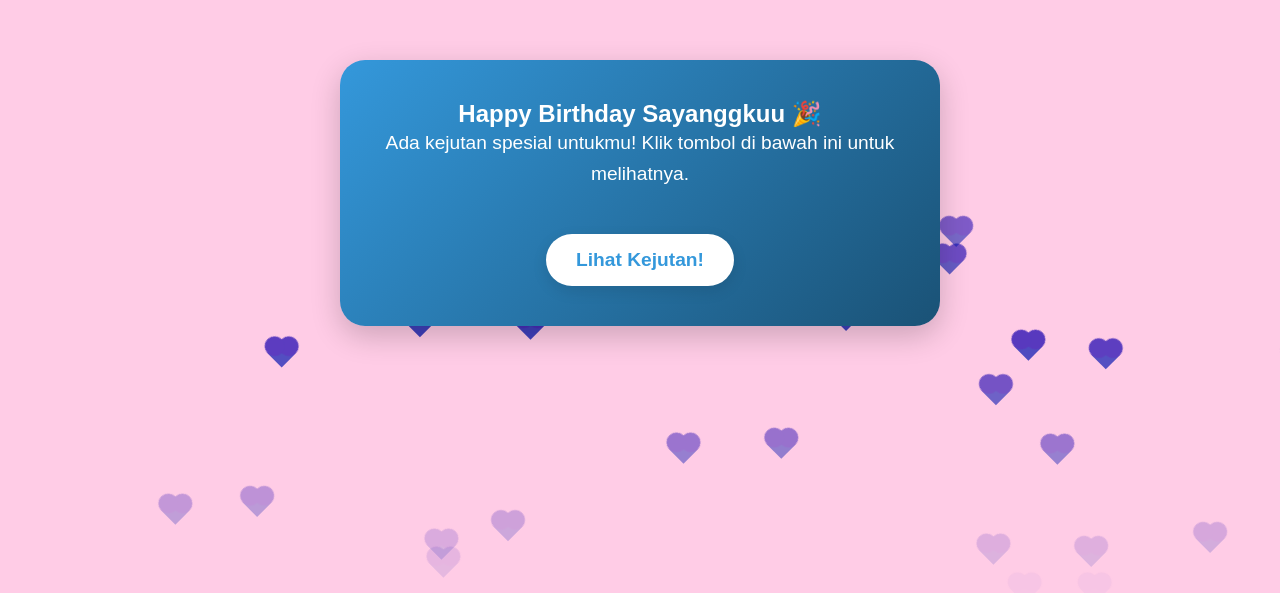
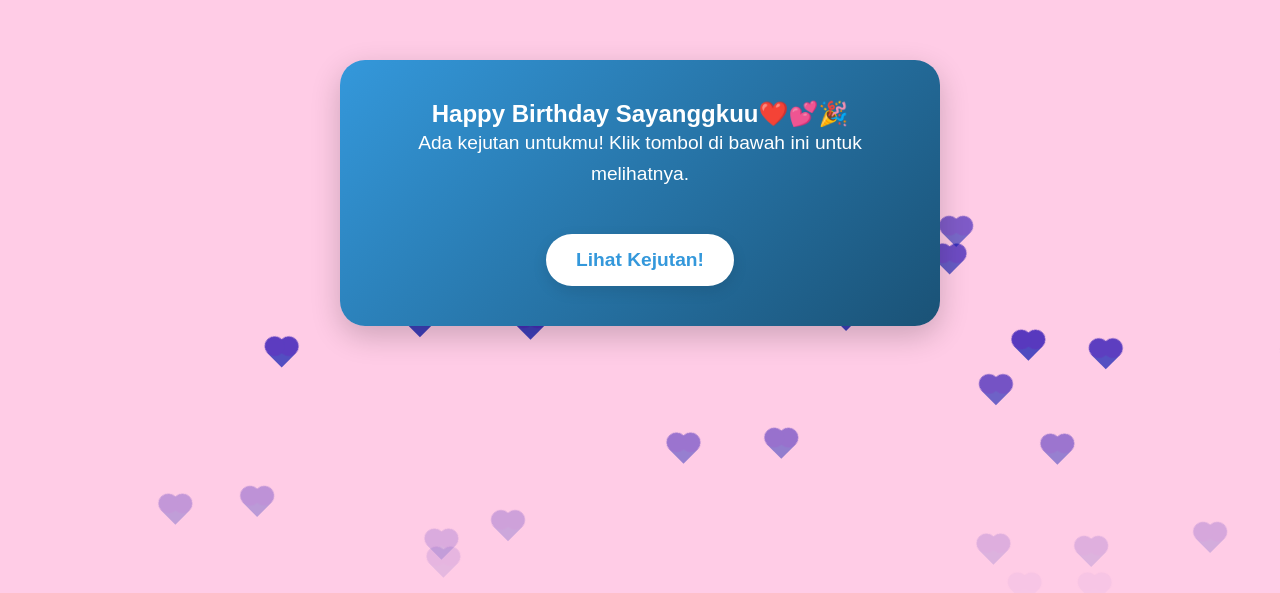
Before and after one commit to caesarsitumorang/Birthday-Pretty-Vera, a plain HTML site: page index.html in a window 1280 px wide. Shown: the part 207-800 px from the top of the page. Drawn offline with Linux system fonts and the light colour scheme.

Commit message:
Update index.html

```diff
--- a/index.html
+++ b/index.html
@@ -11,8 +11,8 @@
 
     <!-- Page 1: Welcome -->
     <div id="page1" class="page active">
-        <h2>Happy Birthday Sayanggkuu 🎉</h2>
-        <p>Ada kejutan spesial untukmu! Klik tombol di bawah ini untuk melihatnya.</p>
+        <h2>Happy Birthday Sayanggkuu❤️💕🎉</h2>
+        <p>Ada kejutan untukmu! Klik tombol di bawah ini untuk melihatnya.</p>
         <button class="btn" onclick="nextPage()">Lihat Kejutan!</button>
     </div>
 
@@ -45,7 +45,7 @@
 
     <!-- Page 3: Birthday Wishes -->
     <div id="page3" class="page">
-        <h1>Selamat ulang tahun yaaaaaaaaaaa
+        <h1>Selamat ulang tahun yaa
             <span id="nameDisplay"></span></h1>
         <p>Halo cantik selamat ulang tahun ya sayangg, hari ini kamu berumur <span id="ageDisplay"></span>. hari ini adalah hari spesial karena kamu bertambah satu tahun lebih dewasa. semoga rezekimu dilancarkan segala urusanmu dimudahkan, dan kamu selalu diberikan kesehatan serta kebahagiaan, aku berharap kamu terus berkembang menjadi pribadi yang lebih baik semakin kuat semakin dewasa dan semakin bersinar.</p>
         <p>Terima kasih telah menjadi perempuan yang hebat hingga saat ini, terima kasih sudah bertahan sejauh ini dan terus melangkah meskipun banyak tantangan, semoga semua hal yang pernah membuatmu runtuh justru menjadi alasan bagimu untuk tumbuh lebih kuat, dan aku berharap semesta selalu berpihak kepadamu</p>
```
